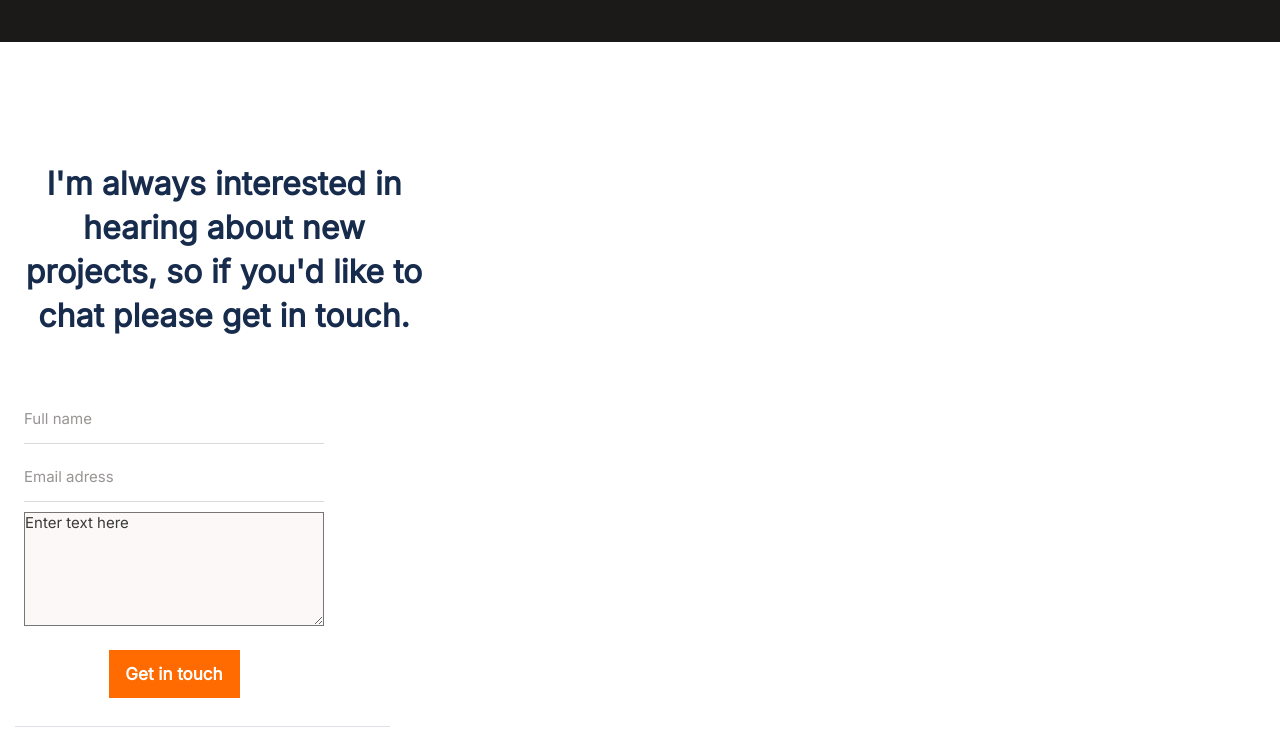
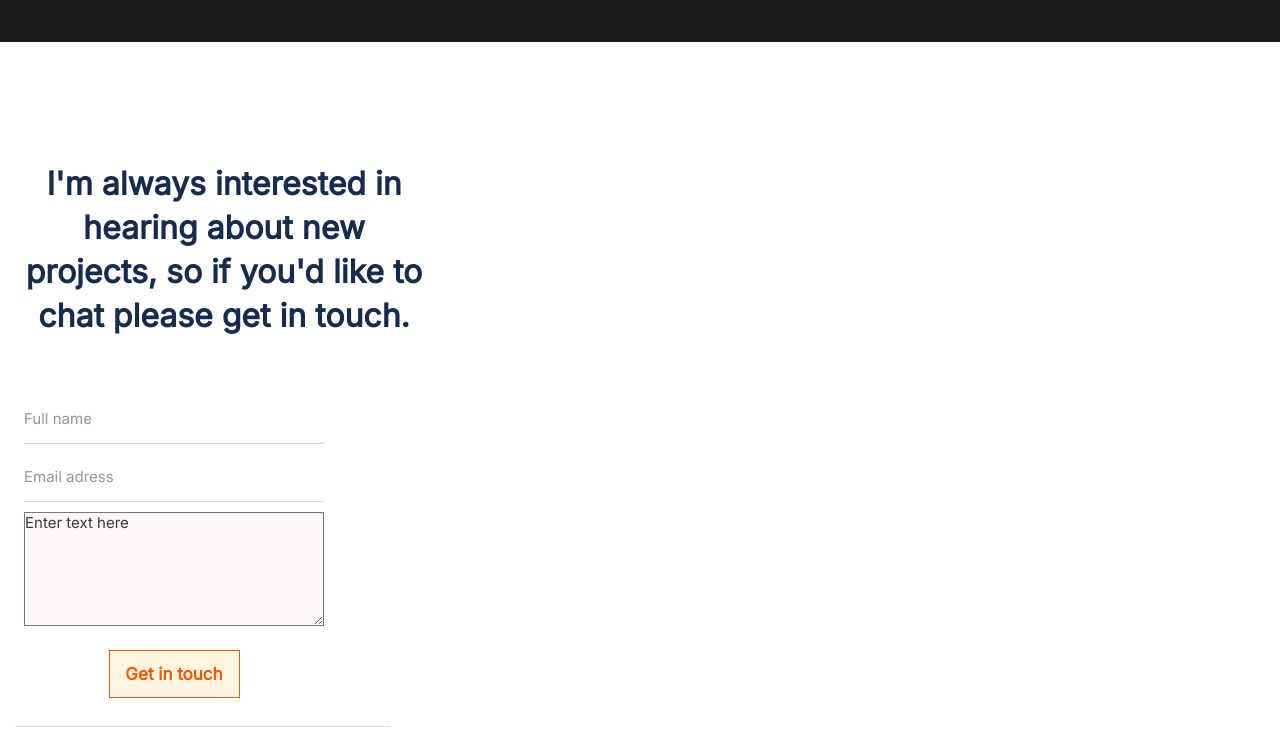
Before and after one commit to Joaquin123455/Microverse-finish-mobile, a website: page index.html in a window 1280 px wide. In both pictures the pointer is over the button "Get in touch". Shown: the part 6374-7122 px from the top of the page. Drawn offline with Linux system fonts and the light colour scheme.

Commit message:
Add Hover

```diff
--- a/style.css
+++ b/style.css
@@ -541,3 +541,9 @@ ul {
   background-position: middle center;
   margin-left: 15px;
 }
+
+.btn:hover{
+  color: #f55800;
+  border: 1px solid #f55800;
+  background-color: #fff5e1;
+}
```
